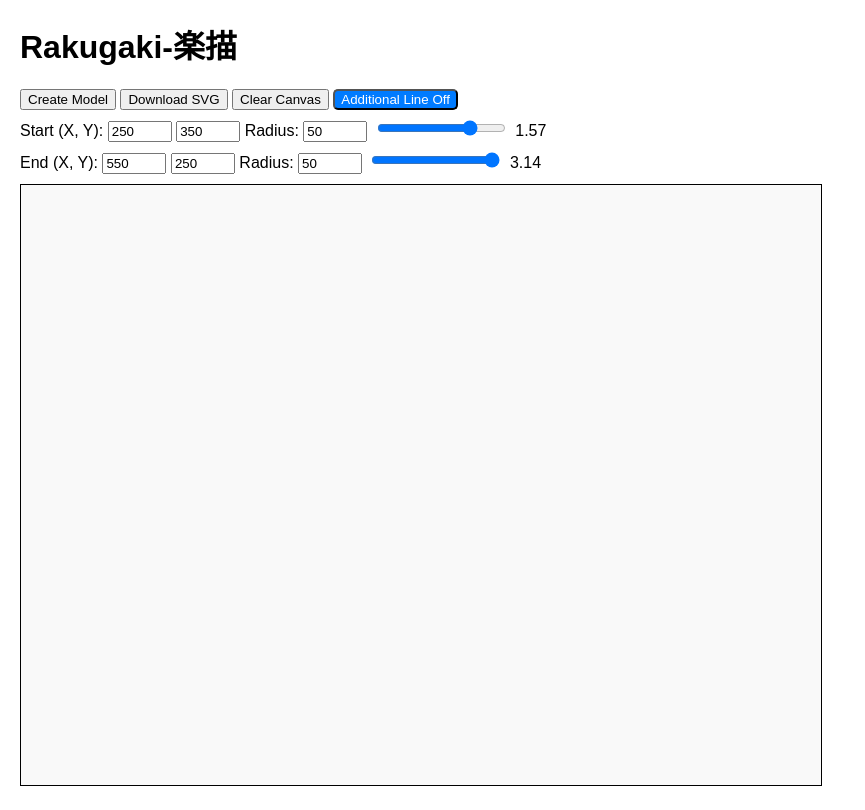
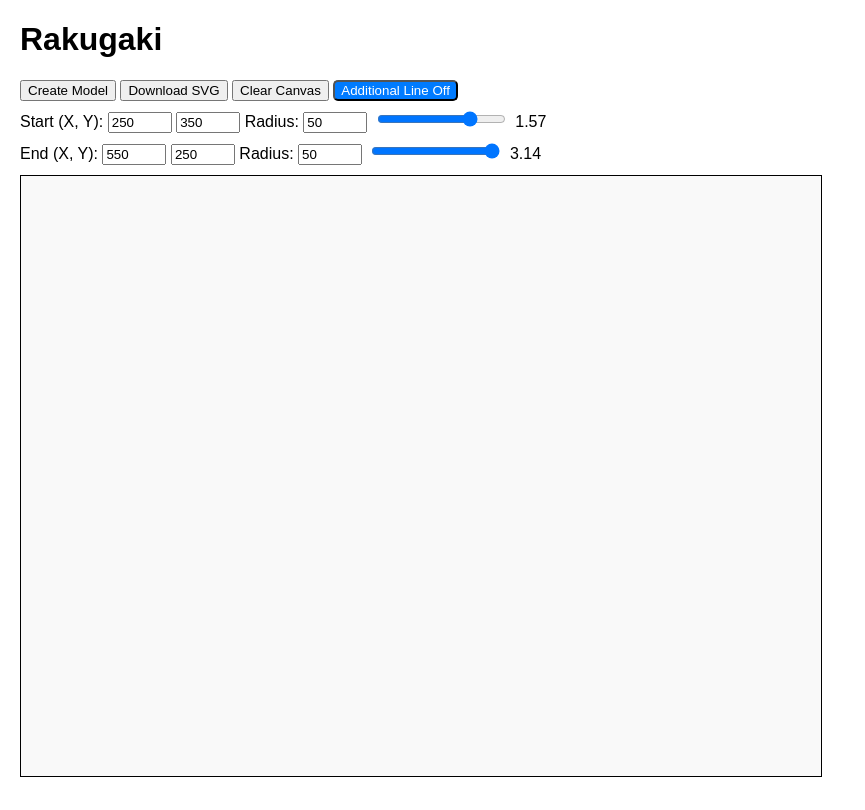
Before and after one commit to MathRobotics/Rakugaki, a plain HTML site: page index.html in a window 1280 px wide. Shown: the whole page, without its empty margins (0-865 px from the left). Drawn offline with Linux system fonts and the light colour scheme.

Commit message:
Update index.html

```diff
--- a/index.html
+++ b/index.html
@@ -7,7 +7,7 @@
   <link rel="stylesheet" href="css/style.css">
 </head>
 <body>
-  <h1>Rakugaki-楽描</h1>
+  <h1>Rakugaki</h1>
   <div id="toolbar">
     <button id="create-model">Create Model</button>
     <button id="download-svg">Download SVG</button>
```
